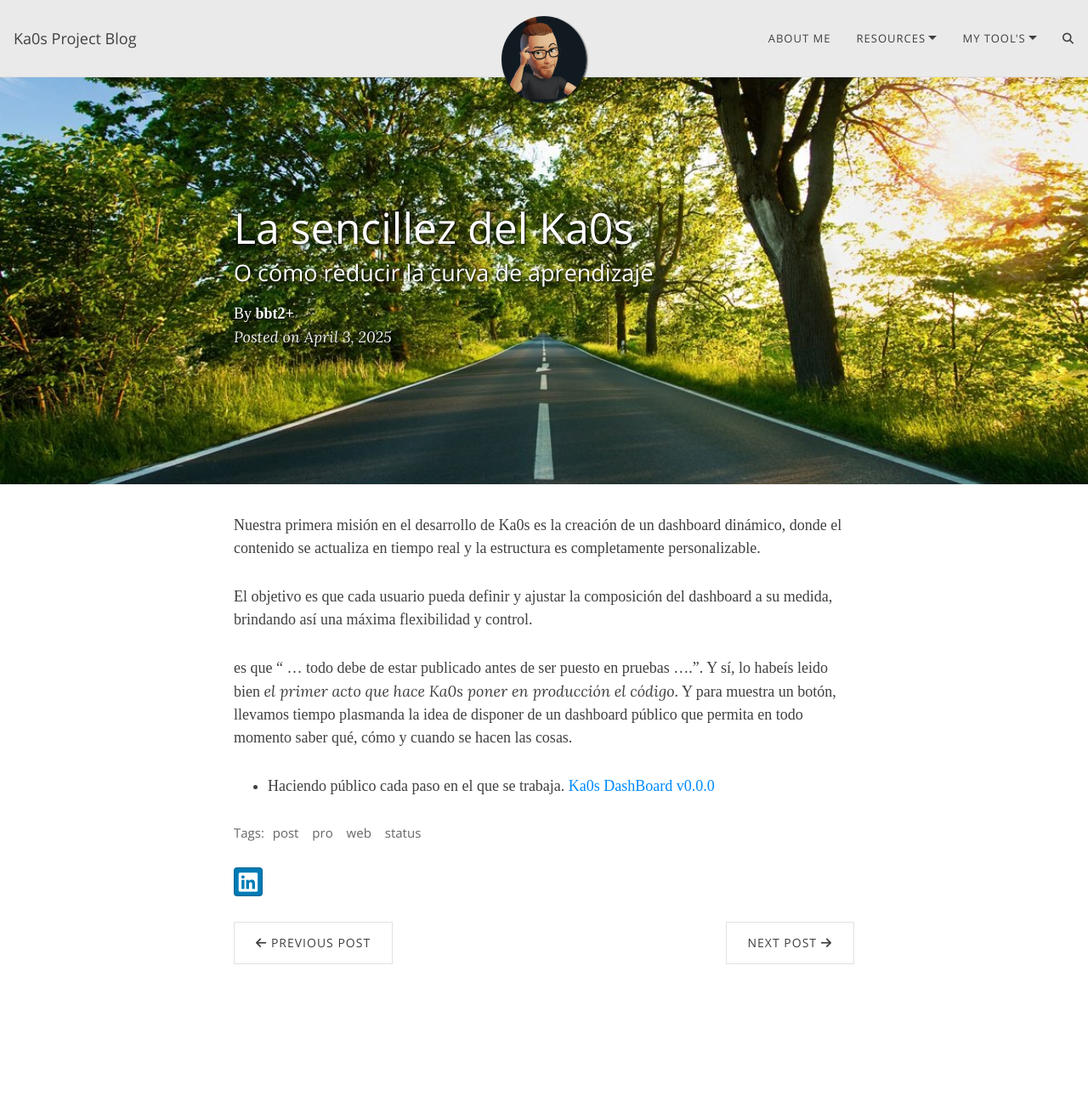
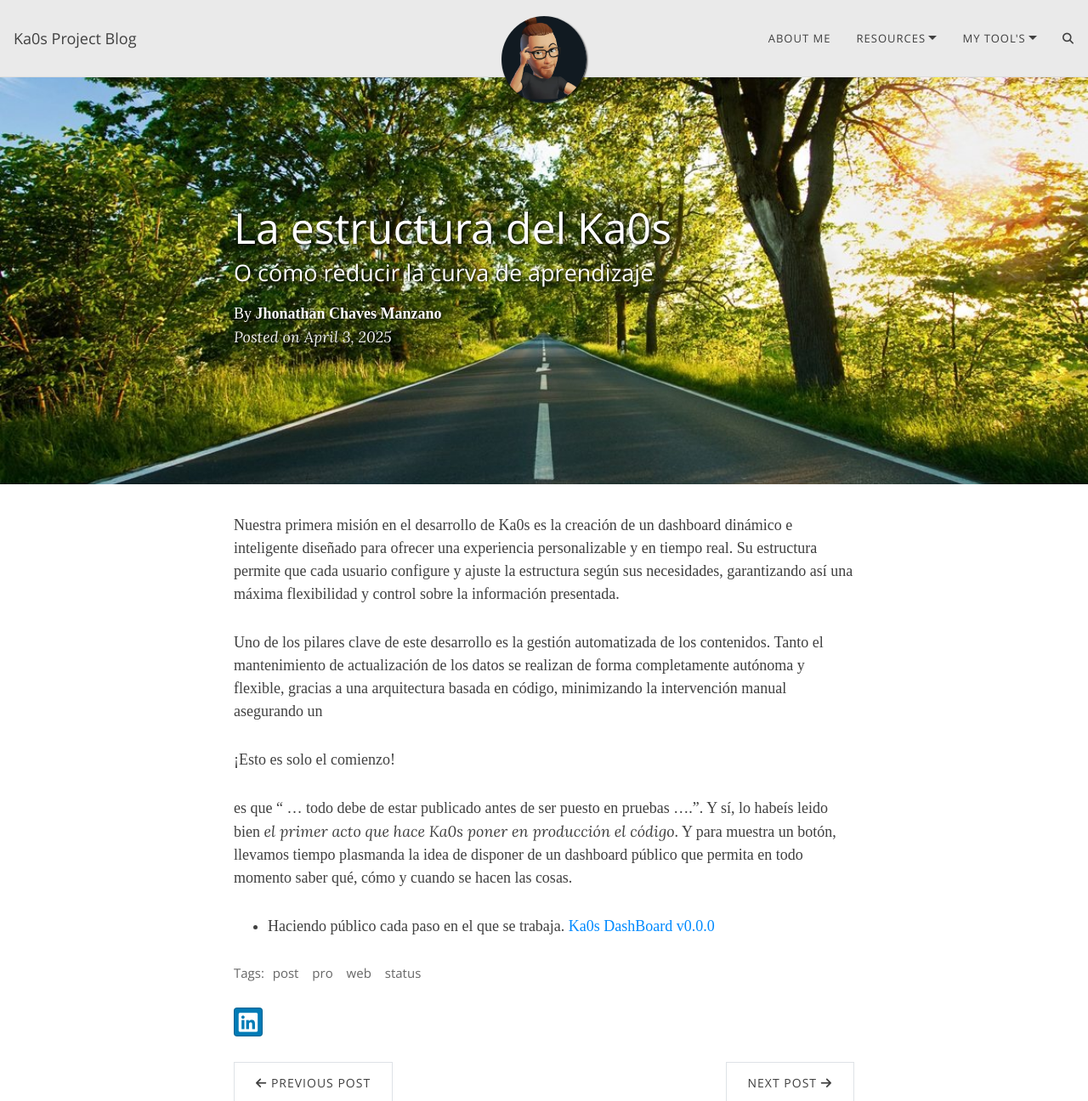
Before and after one commit to Ka0s-Klaus/ka0s.github.io, a Jekyll site: the page built from _posts/2025-04-3-la-estructura-de-ka0s.md, in a window 1280 px wide and 1400 px high, cut to the strip 0-1296 px from the top of the window. Shown: the whole strip at 85% size. Built offline with Jekyll 4.4.1, drawn with Linux system fonts in a browser that asks for light colours; comment, search, counter and statistics services are not loaded.

Commit message:
Update 2025-04-3-la-estructura-de-ka0s.md

```diff
--- a/_posts/2025-04-3-la-estructura-de-ka0s.md
+++ b/_posts/2025-04-3-la-estructura-de-ka0s.md
@@ -1,20 +1,19 @@
 ---
 layout: post
-title: La sencillez del Ka0s
+title: La estructura del Ka0s
 subtitle: O cómo reducir la curva de aprendizaje
 cover-img: /assets/img/path.jpg
 thumbnail-img: /assets/img/ka0s-workinprogress.png
 share-img: /assets/img/path.jpg
 tags: [post, pro, web, status]
-author: bbt2+
+author: Jhonathan Chaves Manzano
 ---
 
-Nuestra primera misión en el desarrollo de Ka0s es la creación de un dashboard dinámico, donde el contenido se actualiza en tiempo real y la estructura es completamente personalizable.
+Nuestra primera misión en el desarrollo de Ka0s es la creación de un dashboard dinámico e inteligente diseñado para ofrecer una experiencia personalizable y en tiempo real. Su estructura permite que cada usuario configure y ajuste la estructura según sus necesidades, garantizando así una máxima flexibilidad y control sobre la información presentada.
 
-El objetivo es que cada usuario pueda definir y ajustar la composición del dashboard a su medida, brindando así una máxima flexibilidad y control.
+Uno de los pilares clave de este desarrollo es la gestión automatizada de los contenidos. Tanto el mantenimiento de actualización de los datos se realizan de forma completamente autónoma y flexible, gracias a una arquitectura basada en código, minimizando la intervención manual asegurando un
 
-
-
+¡Esto es solo el comienzo!
 
 es que " ... todo debe de estar publicado antes de ser puesto en pruebas ....". Y sí, lo habeís leido bien *el primer acto que hace Ka0s poner en producción el código*. Y para muestra un botón, llevamos tiempo plasmanda la idea de disponer de un dashboard público que permita en todo momento saber qué, cómo y cuando se hacen las cosas.
 
```
